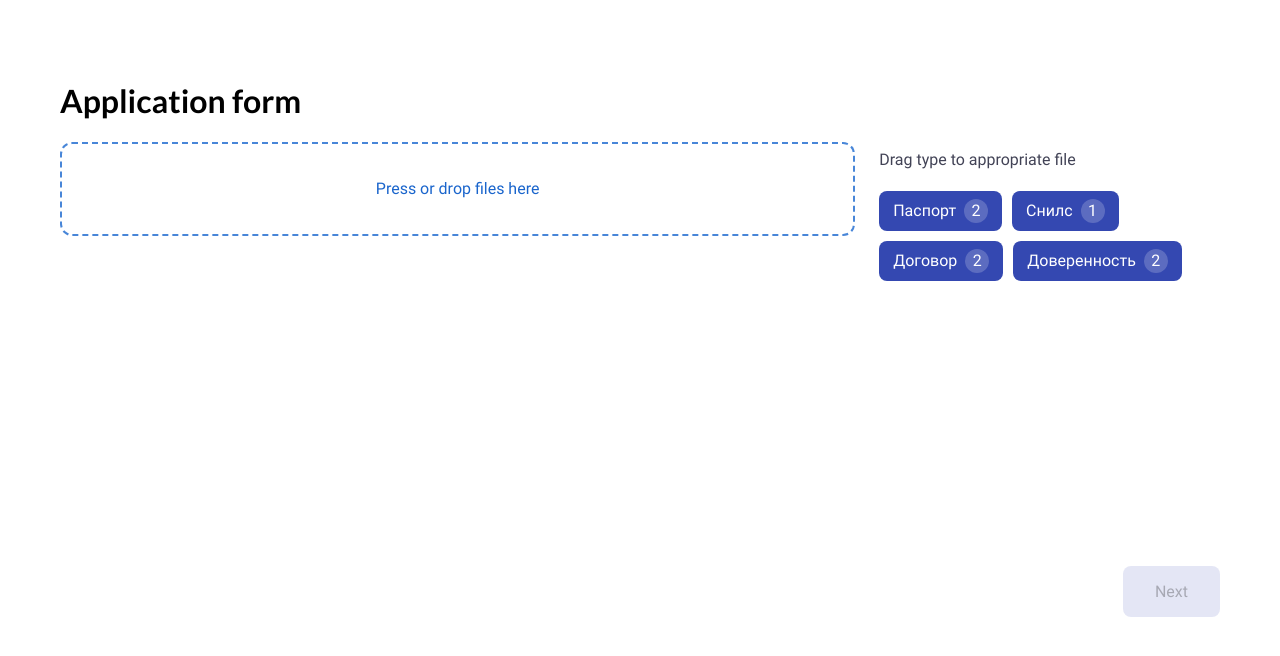
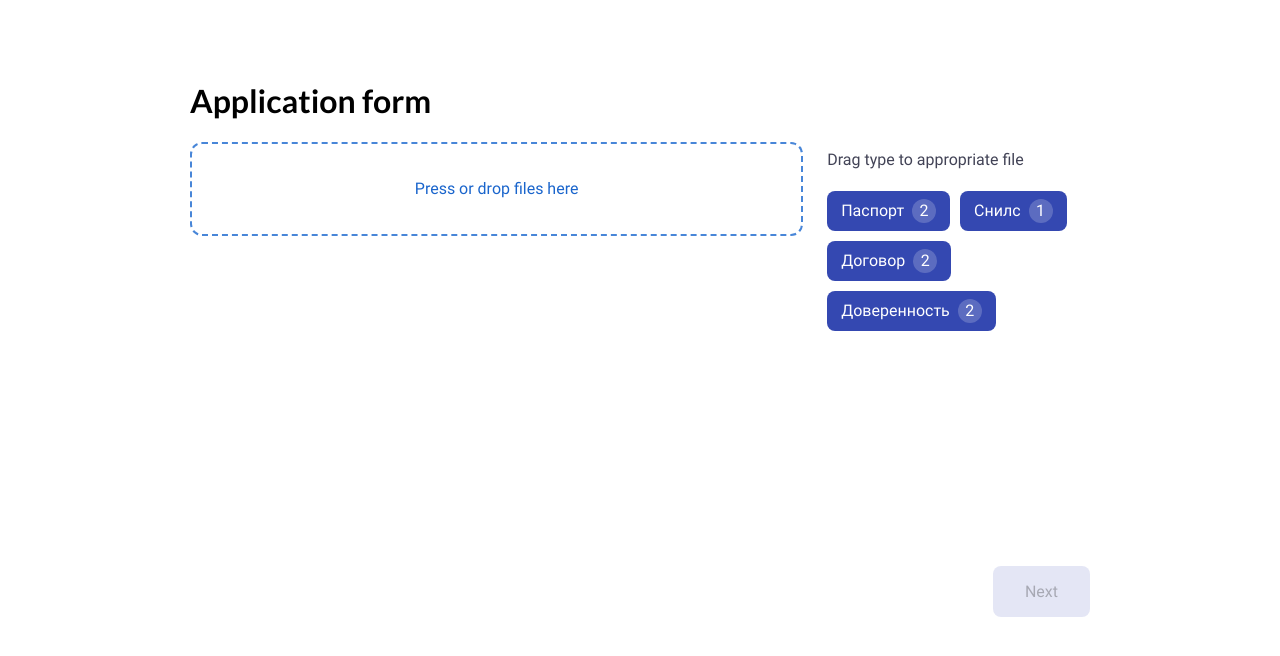
Before and after one commit to dmitryrodnikov/file-upload-concept, a React (Create React App) app: page / in a window 1280 px wide. Shown: the top 656 px of the page. Built offline with nearby package versions, Linux system fonts and the light colour scheme.

Commit message:
feat: style tweaks

```diff
--- a/src/App.module.scss
+++ b/src/App.module.scss
@@ -1,3 +1,5 @@
 .main {
+  margin: 0 auto;
   padding: 60px;
+  max-width: 900px;
 }
--- a/src/components/dropzone/dropzone.module.scss
+++ b/src/components/dropzone/dropzone.module.scss
@@ -1,5 +1,3 @@
-@import "../../variables";
-
 .dropZone {
     display: flex;
     align-items: center;
@@ -28,6 +26,6 @@
 
 .dragging {
     border-style: solid;
-    border-color: var(--success-color);
+    border-color: var(--success-color_alpha);
     color: var(--success-color);
 }
--- a/src/components/suggest-item/suggest-item.module.scss
+++ b/src/components/suggest-item/suggest-item.module.scss
@@ -35,7 +35,7 @@
     }
 
     .count {
-      background-color: var(--success-color);
+      background-color: var(--success-color_alpha);
     }
   }
 
```
